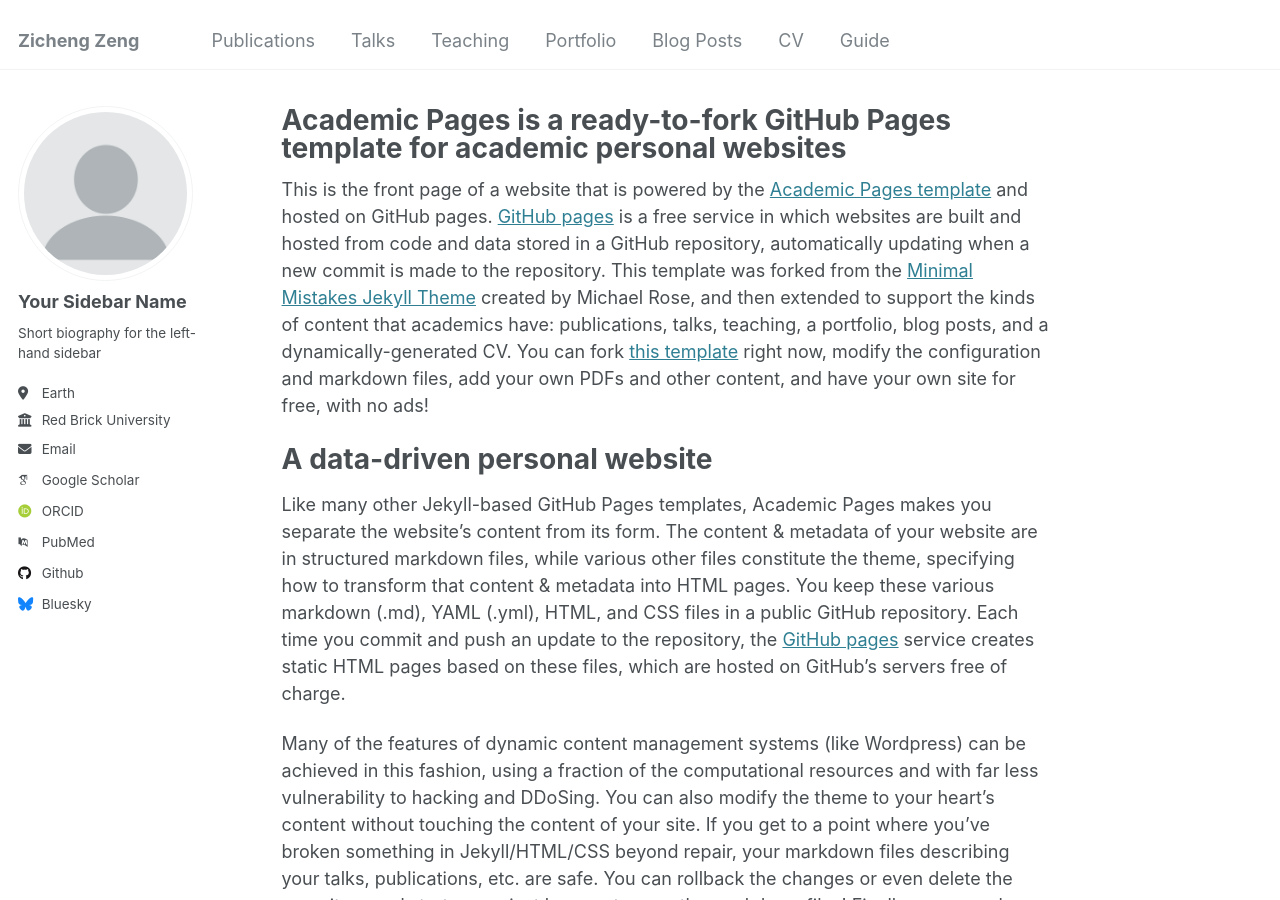
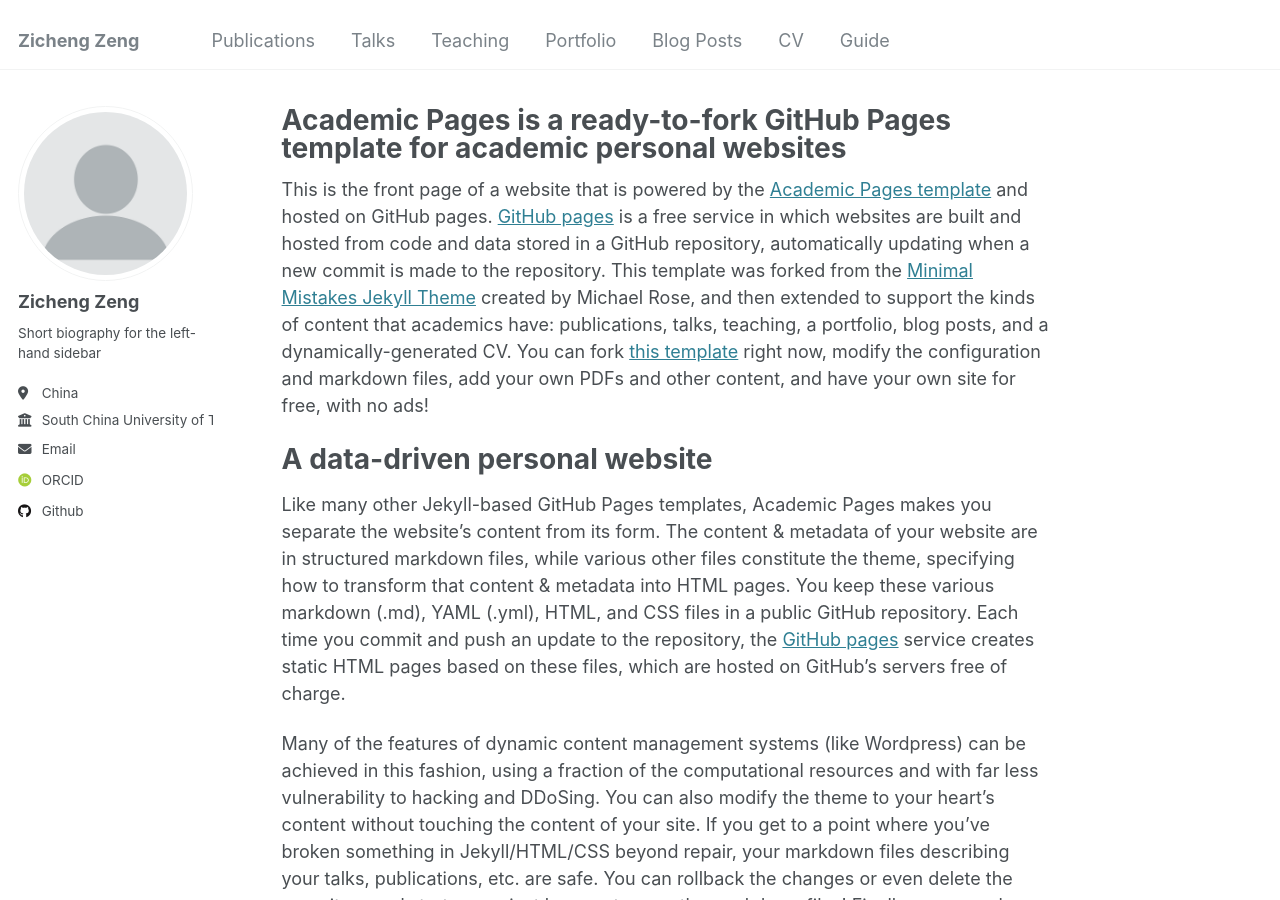
Before and after one commit to sxdl/academic-homepage, a Jekyll site: the page built from _pages/about.md, in a window 1280 px wide and 900 px high. Built offline with Jekyll 4.4.1, drawn with Linux system fonts in a browser that asks for light colours; some web fonts are replaced.

Commit message:
Update _config.yml

```diff
--- a/_config.yml
+++ b/_config.yml
@@ -12,7 +12,7 @@ title                    : "Zicheng Zeng" # "Your Name / Site Title"
 title_separator          : "-"
 name                     : &name "Zicheng Zeng"
 description              : &description "personal description"
-url                      : https://sxdl.site # the base hostname & protocol for your site e.g. "https://[your GitHub username].github.io"
+url                      : "https://sxdl.site" # the base hostname & protocol for your site e.g. "https://[your GitHub username].github.io"
 baseurl                  : "/academic-homepage" # the subpath of your site, e.g. "/blog"
 repository               : "sxdl/academic-homepage"  # "academicpages/academicpages.github.io"
 
@@ -22,21 +22,21 @@ repository               : "sxdl/academic-homepage"  # "academicpages/academicpa
 author:
   # Biographic information
   avatar           : "profile.png"
-  name             : "Your Sidebar Name"
+  name             : "Zicheng Zeng"
   pronouns         : # example: "she/her"
   bio              : "Short biography for the left-hand sidebar"
-  location         : "Earth"
-  employer         : "Red Brick University"
+  location         : "China"
+  employer         : "South China University of Technology"
   uri              : # URL
-  email            : "none@example.org"
+  email            : "ftjackzeng@mail.scut.edu.cn"
 
   # Academic websites
   arxiv            : # URL - Update with the correct link to your profile
-  googlescholar    : "https://scholar.google.com/citations?user=PS_CX0AAAAAJ"
+  googlescholar    : # "https://scholar.google.com/citations?user=PS_CX0AAAAAJ"
   impactstory      : # URL
-  orcid            : "http://orcid.org/yourorcidurl"
+  orcid            : "https://orcid.org/0009-0007-3087-0006"  # "http://orcid.org/yourorcidurl"
   semantic         : # URL
-  pubmed           : "https://www.ncbi.nlm.nih.gov/pubmed/?term=john+snow"
+  pubmed           : # "https://www.ncbi.nlm.nih.gov/pubmed/?term=john+snow"
   researchgate     : # URL
   scopus           : # URL
 
@@ -44,12 +44,12 @@ author:
   bitbucket        : # Username - Update with your username on the site
   codepen          : # Username
   dribbble         : # Username
-  github           : "academicpages"
+  github           : "sxdl"
   kaggle           : # Username
   stackoverflow    : # User number or user number and name (i.e., use "1" or "1/jeff-atwood")
 
   # Social media
-  bluesky          : "bsky.app" # Replace this with you Bluesky username
+  bluesky          : # "bsky.app" # Replace this with you Bluesky username
   facebook         : # Username
   flickr           : # Username
   foursquare       : # Username
```
